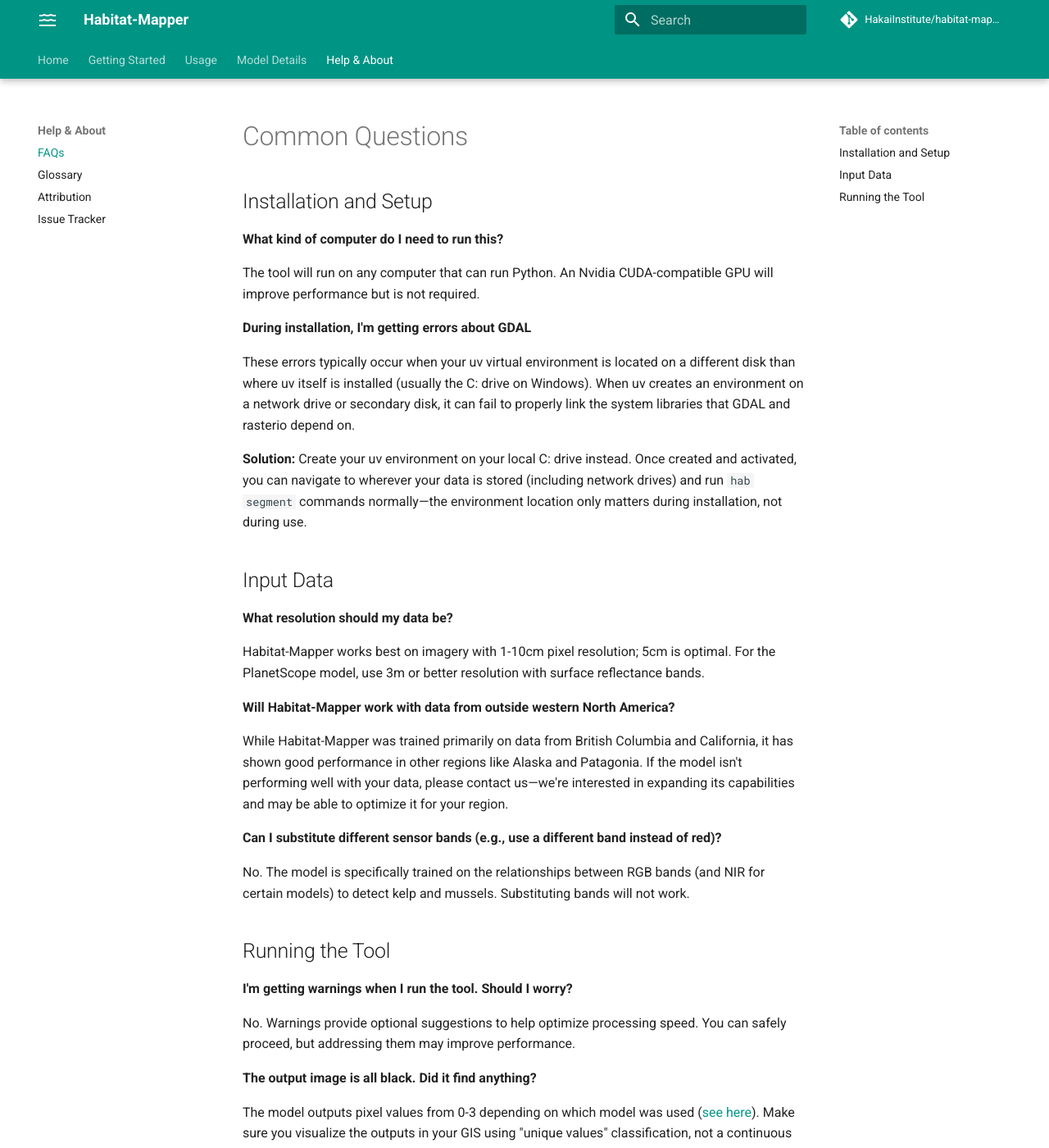
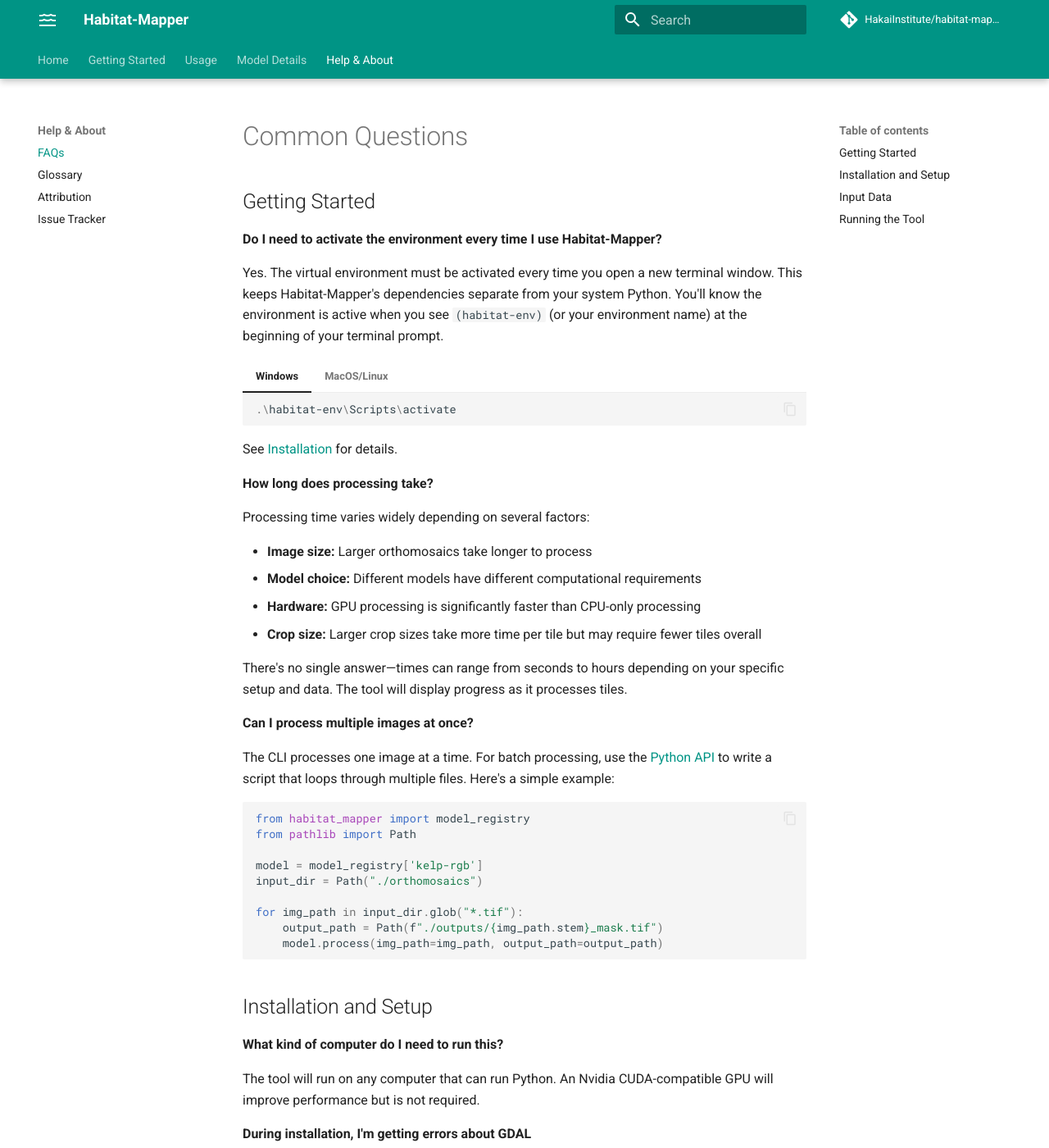
Before and after one commit to HakaiInstitute/kelp-o-matic, an MkDocs documentation site: the page built from docs/faqs.md, in a window 1280 px wide and 1400 px high. Shown: the whole window at 82% size. Built offline with MkDocs 1.6.1 and Material for MkDocs 9.7.7, drawn with Linux system fonts in a browser that asks for light colours; comment, search, counter and statistics services are not loaded.

Commit message:
docs: Add 'Getting Started' section to FAQs

````diff
--- a/docs/faqs.md
+++ b/docs/faqs.md
@@ -1,4 +1,49 @@
 # Common Questions
+
+## Getting Started
+
+**Do I need to activate the environment every time I use Habitat-Mapper?**
+
+Yes. The virtual environment must be activated every time you open a new terminal window. This keeps Habitat-Mapper's dependencies separate from your system Python. You'll know the environment is active when you see `(habitat-env)` (or your environment name) at the beginning of your terminal prompt.
+
+=== "Windows"
+    ```powershell
+    .\habitat-env\Scripts\activate
+    ```
+
+=== "MacOS/Linux"
+    ```bash
+    source ./habitat-env/bin/activate
+    ```
+
+See [Installation](installation.md) for details.
+
+**How long does processing take?**
+
+Processing time varies widely depending on several factors:
+
+- **Image size:** Larger orthomosaics take longer to process
+- **Model choice:** Different models have different computational requirements
+- **Hardware:** GPU processing is significantly faster than CPU-only processing
+- **Crop size:** Larger crop sizes take more time per tile but may require fewer tiles overall
+
+There's no single answer—times can range from seconds to hours depending on your specific setup and data. The tool will display progress as it processes tiles.
+
+**Can I process multiple images at once?**
+
+The CLI processes one image at a time. For batch processing, use the [Python API](python_lib.md) to write a script that loops through multiple files. Here's a simple example:
+
+```python
+from habitat_mapper import model_registry
+from pathlib import Path
+
+model = model_registry['kelp-rgb']
+input_dir = Path("./orthomosaics")
+
+for img_path in input_dir.glob("*.tif"):
+    output_path = Path(f"./outputs/{img_path.stem}_mask.tif")
+    model.process(img_path=img_path, output_path=output_path)
+```
 
 ## Installation and Setup
 
````
